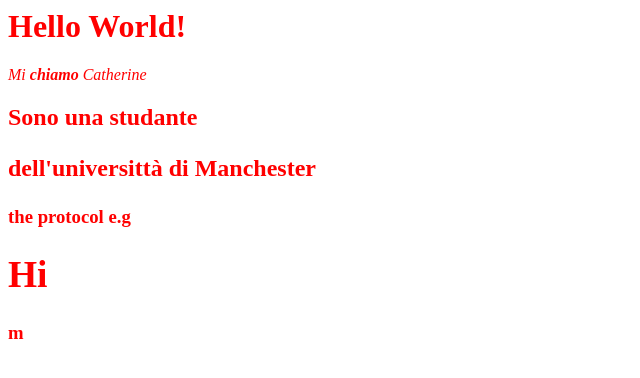
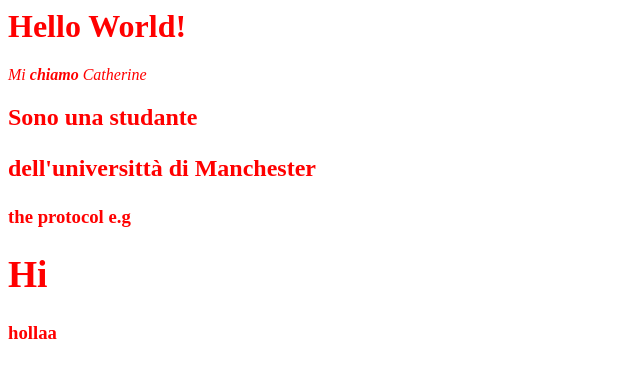
Before and after one commit to catherinelosada/web-project, a plain HTML site: page index.html in a window 1280 px wide. Shown: the full height of the page, 0-640 px from the left. Drawn offline with Linux system fonts and the light colour scheme.

Commit message:
Revert "First Commit"
This reverts commit a2c548100a32070d253e955a10a0fd15bbdee474.

```diff
--- a/index.html
+++ b/index.html
@@ -26,6 +26,6 @@
   <div>
     <h1>Hi </h1>
 
-    <p> m</p>
+    <p> hollaa </p>
   </div>
 </body>
```
